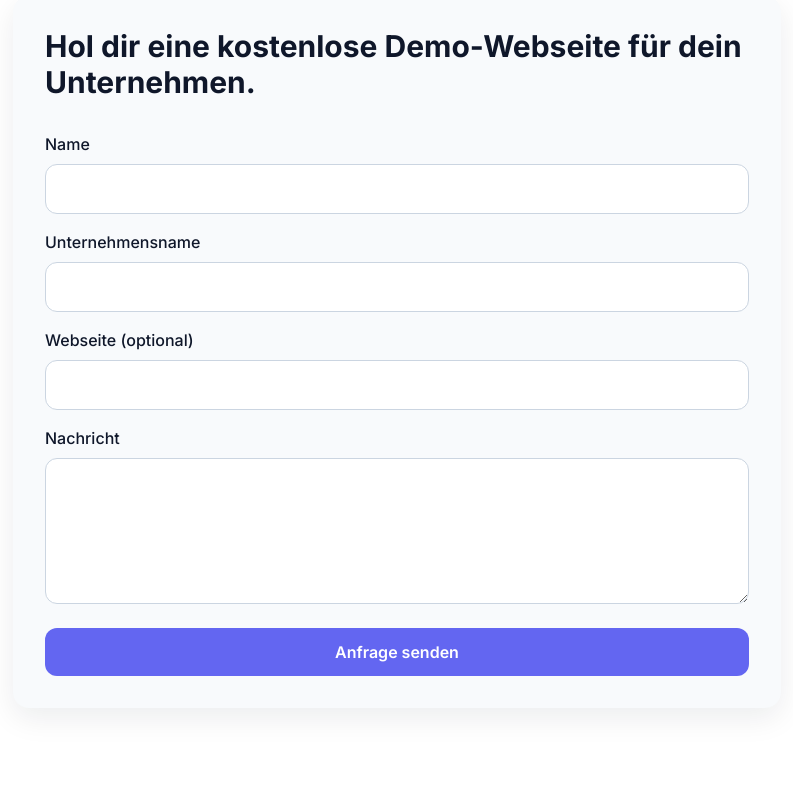
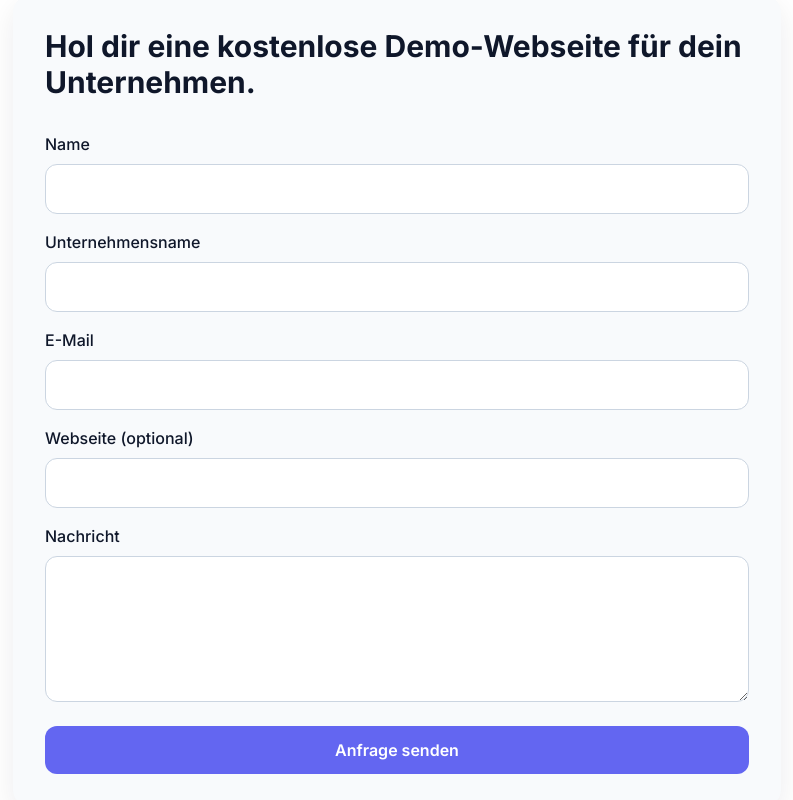
Before and after one commit to VonBismark1871/Hamburg-Website, a Next.js app: page / in a window 1280 px wide. Shown: the part 3560-4360 px from the top of the page, without its empty margins (243-1036 px from the left). Built offline with nearby package versions, Linux system fonts and the light colour scheme.

Commit message:
Configure contact form for Netlify Forms and add thank-you page

```diff
--- a/components/Contact.jsx
+++ b/components/Contact.jsx
@@ -15,7 +15,8 @@ export default function Contact() {
           name="contact"
           method="POST"
           data-netlify="true"
-          netlify-honeypot="bot-field"
+          data-netlify-honeypot="bot-field"
+          action="/thank-you"
           className="mt-8 grid gap-4"
         >
           <input type="hidden" name="form-name" value="contact" />
@@ -30,7 +31,11 @@ export default function Contact() {
           </label>
           <label className="grid gap-2">
             <span className="font-medium">Unternehmensname</span>
-            <input name="business-name" required className="rounded-xl border border-slate-300 px-4 py-3" />
+            <input name="business" className="rounded-xl border border-slate-300 px-4 py-3" />
+          </label>
+          <label className="grid gap-2">
+            <span className="font-medium">E-Mail</span>
+            <input name="email" type="email" required className="rounded-xl border border-slate-300 px-4 py-3" />
           </label>
           <label className="grid gap-2">
             <span className="font-medium">Webseite (optional)</span>
--- /dev/null
+++ b/pages/thank-you.js
@@ -0,0 +1,10 @@
+export default function ThankYouPage() {
+  return (
+    <main className="section-container section-spacing">
+      <div className="mx-auto max-w-2xl rounded-2xl bg-slate-50 p-8 text-center shadow-soft">
+        <h1 className="text-3xl font-bold">Danke für deine Anfrage.</h1>
+        <p className="mt-4 text-slate-700">Thanks for your request. I will get back to you shortly.</p>
+      </div>
+    </main>
+  );
+}
```
